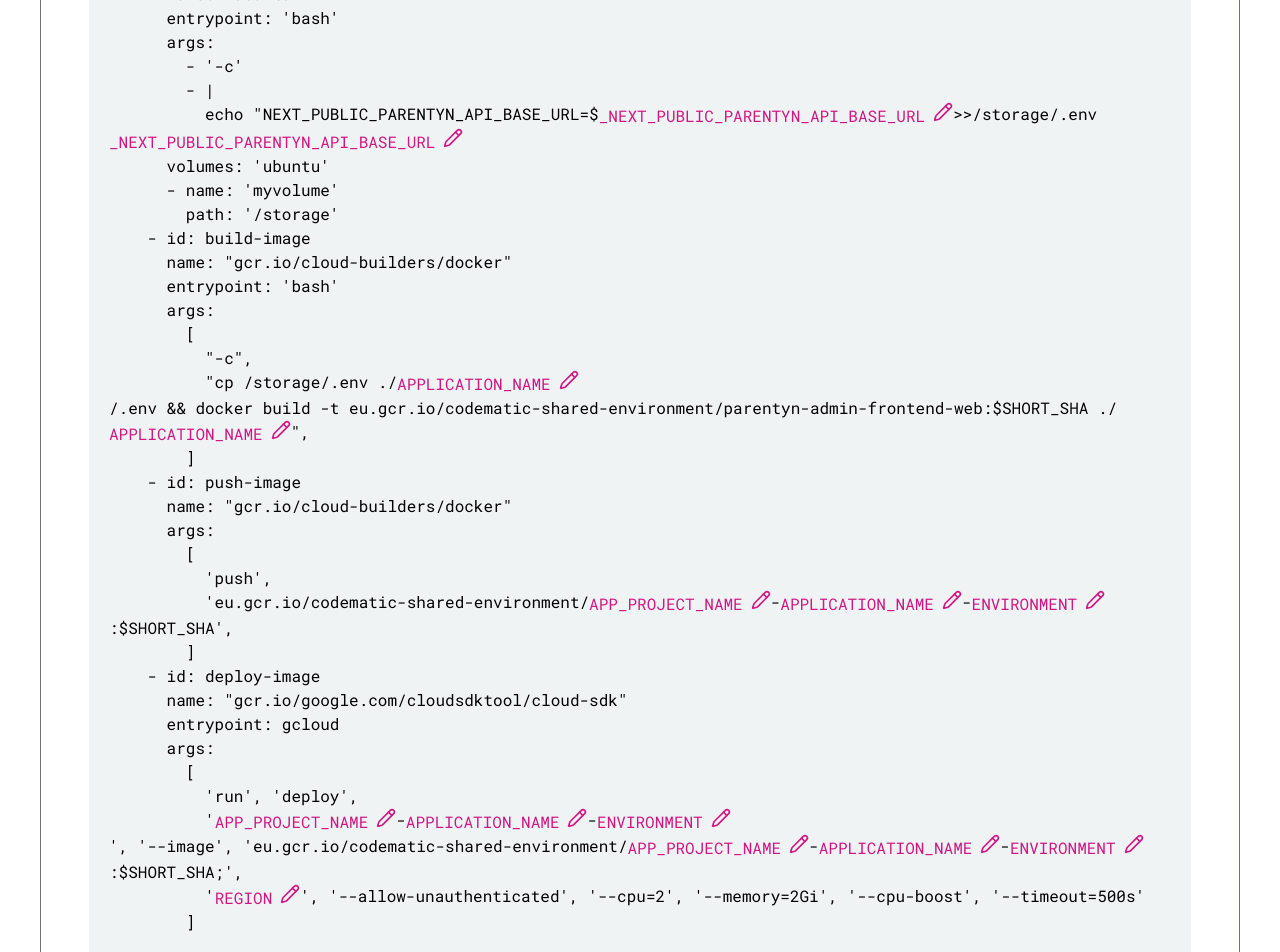
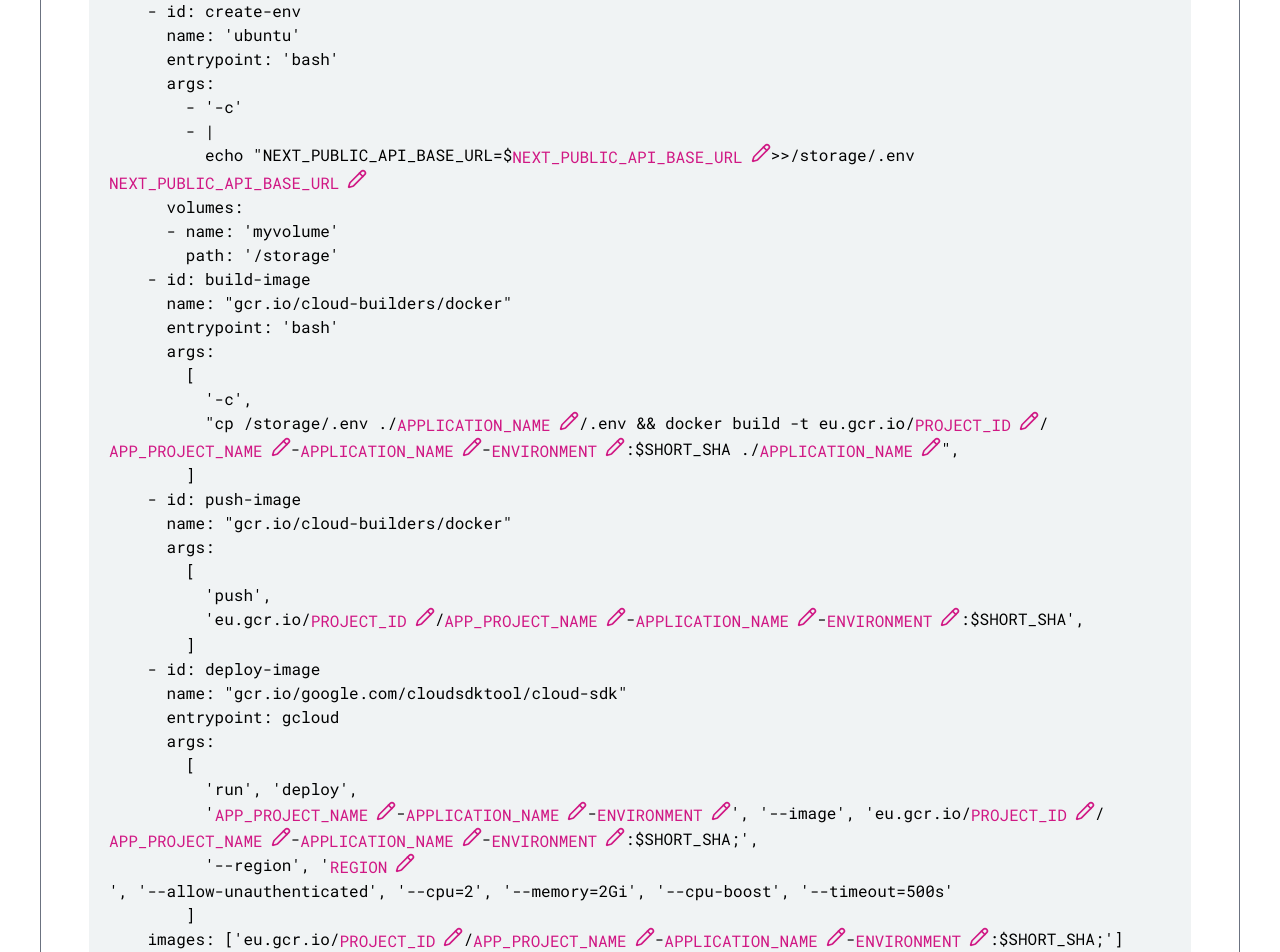
Before and after one commit to code-matic/ToolKits, a React (Vite) app in the folder codeblock-toolkit/: page / in a window 1280 px wide. Shown: the part 540-1492 px from the top of the page. Built offline with nearby package versions, Linux system fonts and the light colour scheme.

Commit message:
Complete the configs plus populated the cloudbuild.yaml file

```diff
--- a/codeblock-toolkit/src/App.tsx
+++ b/codeblock-toolkit/src/App.tsx
@@ -37,10 +37,14 @@ const tabs = [{
             <tbody>
               <tr>
                 <td className="px-4 py-2 border-b">APPLICATION_NAME</td>
+                <td className="px-4 py-2 border-b">frontend</td>
+              </tr>
+              <tr>
+                <td className="px-4 py-2 border-b">APP_PROJECT_NAME</td>
                 <td className="px-4 py-2 border-b">parentyn</td>
               </tr>
               <tr>
-                <td className="px-4 py-2 border-b">APP_PROJECT_NAME</td>
+                <td className="px-4 py-2 border-b">PROJECT_ID</td>
                 <td className="px-4 py-2 border-b">codematic-shared-environment</td>
               </tr>
               <tr>
@@ -49,7 +53,7 @@ const tabs = [{
               </tr>
               <tr>
                 <td className="px-4 py-2 border-b">REGION</td>
-                <td className="px-4 py-2 border-b">us-west2</td>
+                <td className="px-4 py-2 border-b">europe-west1</td>
               </tr>
             </tbody>
           </table>
--- a/codeblock-toolkit/src/pages/SamplePage.tsx
+++ b/codeblock-toolkit/src/pages/SamplePage.tsx
@@ -11,12 +11,13 @@ interface ChildComponentProps {
 const SamplePage: React.FC<ChildComponentProps> = () => {
   const [values, setValues] = useState({
     subnetName:"SUBNET_NAME",
-    publicBaseUrl: "_NEXT_PUBLIC_PARENTYN_API_BASE_URL",
+    publicBaseUrl: "NEXT_PUBLIC_API_BASE_URL",
     networkName: 'NETWORK_NAME',
     applicationName: 'APPLICATION_NAME',
     region: 'REGION',
     environment: 'ENVIRONMENT',
     appProjectName: 'APP_PROJECT_NAME',
+    projectId: 'PROJECT_ID'
   });
 
 
@@ -107,7 +108,7 @@ const SamplePage: React.FC<ChildComponentProps> = () => {
             <Txt tab={2}>- | </Txt>
             <span>
             <Txt tab={2}>
-              <Txt tab={.5} endSpace={0}>echo "NEXT_PUBLIC_PARENTYN_API_BASE_URL=$</Txt>
+              <Txt tab={.5} endSpace={0}>echo "NEXT_PUBLIC_API_BASE_URL=$</Txt>
               <DynamicInput field="publicBaseUrl" stateValues={[values, setValues]}/>
               <Txt title='>>' endSpace={0}></Txt>
 
@@ -115,7 +116,7 @@ const SamplePage: React.FC<ChildComponentProps> = () => {
               <DynamicInput field="publicBaseUrl" stateValues={[values, setValues]}/>
             </Txt>
             </span>
-            <Txt tab={1.5}>volumes: 'ubuntu'</Txt>
+            <Txt tab={1.5}>volumes:</Txt>
             <Txt tab={1.5}>- name: 'myvolume'</Txt>
             <Txt tab={2}>path: '/storage'</Txt>
 
@@ -124,11 +125,17 @@ const SamplePage: React.FC<ChildComponentProps> = () => {
             <Txt tab={1.5}>entrypoint: 'bash'</Txt>
             <Txt tab={1.5}>args:</Txt>
             <Txt tab={2}>[</Txt>
-            <Txt tab={2.5}>"-c",</Txt>
+            <Txt tab={2.5}>'-c',</Txt>
             <Txt tab={2.5}>
               "cp /storage/.env ./
               <DynamicInput field="applicationName" stateValues={[values, setValues]}/>
-              /.env && docker build -t eu.gcr.io/codematic-shared-environment/parentyn-admin-frontend-web:$SHORT_SHA ./
+              /.env && docker build -t eu.gcr.io/<DynamicInput field="projectId" stateValues={[values, setValues]}/>/
+              <DynamicInput field="appProjectName" stateValues={[values, setValues]}/>
+              -
+              <DynamicInput field="applicationName" stateValues={[values, setValues]}/>
+              -
+              <DynamicInput field="environment" stateValues={[values, setValues]}/>
+              :$SHORT_SHA ./
               <DynamicInput field="applicationName" stateValues={[values, setValues]}/>
               ",
             </Txt>
@@ -140,7 +147,7 @@ const SamplePage: React.FC<ChildComponentProps> = () => {
             <Txt tab={2}>[</Txt>
             <Txt tab={2.5}>'push',</Txt>
             <Txt tab={2.5}>
-              'eu.gcr.io/codematic-shared-environment/
+              'eu.gcr.io/<DynamicInput field="projectId" stateValues={[values, setValues]}/>/
               <DynamicInput field="appProjectName" stateValues={[values, setValues]}/>
               -
               <DynamicInput field="applicationName" stateValues={[values, setValues]}/>
@@ -162,7 +169,7 @@ const SamplePage: React.FC<ChildComponentProps> = () => {
               <DynamicInput field="applicationName" stateValues={[values, setValues]}/>
               -
               <DynamicInput field="environment" stateValues={[values, setValues]}/>',
-              '--image', 'eu.gcr.io/codematic-shared-environment/
+              '--image', 'eu.gcr.io/<DynamicInput field="projectId" stateValues={[values, setValues]}/>/
               <DynamicInput field="appProjectName" stateValues={[values, setValues]}/>
               -
               <DynamicInput field="applicationName" stateValues={[values, setValues]}/>
@@ -171,8 +178,17 @@ const SamplePage: React.FC<ChildComponentProps> = () => {
               :$SHORT_SHA;',
             </Txt>
             <Txt tab={2.5}>
-              '<DynamicInput field="region" stateValues={[values, setValues]}/>', '--allow-unauthenticated', '--cpu=2', '--memory=2Gi', '--cpu-boost', '--timeout=500s'</Txt>
+              '--region', '<DynamicInput field="region" stateValues={[values, setValues]}/>', '--allow-unauthenticated', '--cpu=2', '--memory=2Gi', '--cpu-boost', '--timeout=500s'</Txt>
             <Txt tab={2}>]</Txt>
+
+            <Txt tab={1}>images: ['eu.gcr.io/<DynamicInput field="projectId" stateValues={[values, setValues]}/>/
+              <DynamicInput field="appProjectName" stateValues={[values, setValues]}/>
+              -
+              <DynamicInput field="applicationName" stateValues={[values, setValues]}/>
+              -
+              <DynamicInput field="environment" stateValues={[values, setValues]}/>
+              :$SHORT_SHA;']</Txt>
+
 
             </p>
 
--- a/codeblock-toolkit/src/pages/backendPage.tsx
+++ b/codeblock-toolkit/src/pages/backendPage.tsx
@@ -11,12 +11,14 @@ interface ChildComponentProps {
 const backendPage: React.FC<ChildComponentProps> = () => {
   const [values, setValues] = useState({
     subnetName:"SUBNET_NAME",
-    publicBaseUrl: "_NEXT_PUBLIC_PARENTYN_API_BASE_URL",
+    publicBaseUrl: "NEXT_PUBLIC_API_BASE_URL",
     networkName: 'NETWORK_NAME',
     applicationName: 'APPLICATION_NAME',
     region: 'REGION',
     environment: 'ENVIRONMENT',
     appProjectName: 'APP_PROJECT_NAME',
+    projectId: 'PROJECT_ID',
+    envBucketUrl: 'ENV_BUCKET_URL'
   });
 
 
@@ -99,23 +101,13 @@ const backendPage: React.FC<ChildComponentProps> = () => {
         <div ref={containerRef}>
           <p className="mb-4">
             <Txt>steps: </Txt>
-            <Txt tab={1}>- id: create-env</Txt>
-            <Txt tab={1.5}>name: 'ubuntu'</Txt>
-            <Txt tab={1.5}>entrypoint: 'bash'</Txt>
-            <Txt tab={1.5}>args:</Txt>
-            <Txt tab={2}>- '-c'</Txt>
-            <Txt tab={2}>- | </Txt>
-            <span>
-            <Txt tab={2}>
-              <Txt tab={.5} endSpace={0}>echo "NEXT_PUBLIC_PARENTYN_API_BASE_URL=$</Txt>
-              <DynamicInput field="publicBaseUrl" stateValues={[values, setValues]}/>
-              <Txt title='>>' endSpace={0}></Txt>
-
-              <Txt>/storage/.env</Txt>
-              <DynamicInput field="publicBaseUrl" stateValues={[values, setValues]}/>
-            </Txt>
-            </span>
-            <Txt tab={1.5}>volumes: 'ubuntu'</Txt>
+            <Txt tab={1}>- id: pull-env</Txt>
+            <Txt tab={1.5}>name: 'gcr.io/cloud-builders/gsutil'</Txt>
+            <Txt tab={1.5}>args: [</Txt>
+            <Txt tab={2}>'cp', 'gs://
+            <DynamicInput field="envBucketUrl" stateValues={[values, setValues]}/>
+            /.env', '/storage/.env']</Txt>
+            <Txt tab={1.5}>volumes:</Txt>
             <Txt tab={1.5}>- name: 'myvolume'</Txt>
             <Txt tab={2}>path: '/storage'</Txt>
 
@@ -124,7 +116,7 @@ const backendPage: React.FC<ChildComponentProps> = () => {
             <Txt tab={1.5}>entrypoint: 'bash'</Txt>
             <Txt tab={1.5}>args:</Txt>
             <Txt tab={2}>[</Txt>
-            <Txt tab={2.5}>"-c",</Txt>
+            <Txt tab={2.5}>'-c',</Txt>
             <Txt tab={2.5}>
               "cp /storage/.env ./
               <DynamicInput field="applicationName" stateValues={[values, setValues]}/>
@@ -140,7 +132,7 @@ const backendPage: React.FC<ChildComponentProps> = () => {
             <Txt tab={2}>[</Txt>
             <Txt tab={2.5}>'push',</Txt>
             <Txt tab={2.5}>
-              'eu.gcr.io/codematic-shared-environment/
+              'eu.gcr.io/<DynamicInput field="projectId" stateValues={[values, setValues]}/>/
               <DynamicInput field="appProjectName" stateValues={[values, setValues]}/>
               -
               <DynamicInput field="applicationName" stateValues={[values, setValues]}/>
@@ -158,7 +150,7 @@ const backendPage: React.FC<ChildComponentProps> = () => {
             <Txt tab={2.5}>'--env-file', './<DynamicInput field="applicationName" stateValues={[values, setValues]}/>/.env',
             </Txt>
             <Txt tab={2.5}>
-              'eu.gcr.io/codematic-shared-environment/
+              'eu.gcr.io/<DynamicInput field="projectId" stateValues={[values, setValues]}/>/
               <DynamicInput field="appProjectName" stateValues={[values, setValues]}/>
               -
               <DynamicInput field="applicationName" stateValues={[values, setValues]}/>
@@ -181,7 +173,7 @@ const backendPage: React.FC<ChildComponentProps> = () => {
               <DynamicInput field="applicationName" stateValues={[values, setValues]}/>
               -
               <DynamicInput field="environment" stateValues={[values, setValues]}/>',
-              '--image', 'eu.gcr.io/codematic-shared-environment/
+              '--image', 'eu.gcr.io/<DynamicInput field="projectId" stateValues={[values, setValues]}/>/
               <DynamicInput field="appProjectName" stateValues={[values, setValues]}/>
               -
               <DynamicInput field="applicationName" stateValues={[values, setValues]}/>
@@ -190,8 +182,16 @@ const backendPage: React.FC<ChildComponentProps> = () => {
               :$SHORT_SHA;',
             </Txt>
             <Txt tab={2.5}>
-              '<DynamicInput field="region" stateValues={[values, setValues]}/>', '--allow-unauthenticated', '--cpu=2', '--memory=2Gi', '--cpu-boost', '--timeout=500s'</Txt>
+            '--region', '<DynamicInput field="region" stateValues={[values, setValues]}/>', '--allow-unauthenticated', '--cpu=2', '--memory=2Gi', '--cpu-boost', '--timeout=500s'</Txt>
             <Txt tab={2}>]</Txt>
+
+            <Txt tab={1}>images: ['eu.gcr.io/<DynamicInput field="projectId" stateValues={[values, setValues]}/>/
+              <DynamicInput field="appProjectName" stateValues={[values, setValues]}/>
+              -
+              <DynamicInput field="applicationName" stateValues={[values, setValues]}/>
+              -
+              <DynamicInput field="environment" stateValues={[values, setValues]}/>
+              :$SHORT_SHA;']</Txt>
 
             </p>
 
```
Also changed, not shown: codeblock-toolkit/src/cloudbuild.yaml (+25 -46 lines).
